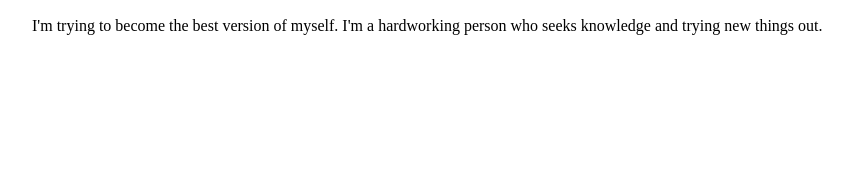
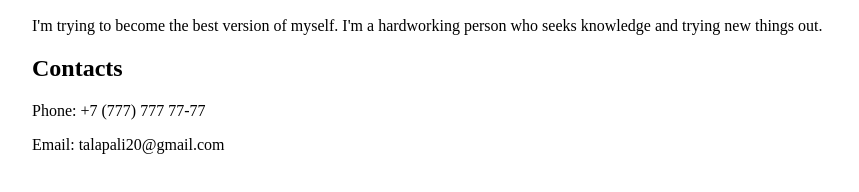
Before and after one commit to Bauyrsaq/rsschool-cv, a plain HTML site: page index.html in a window 1280 px wide. Shown: the part 160-352 px from the top of the page, without its empty margins (96-955 px from the left). Drawn offline with Linux system fonts and the light colour scheme.

Commit message:
feat: add contacts section

```diff
--- a/index.html
+++ b/index.html
@@ -31,6 +31,12 @@
         <p>I'm trying to become the best version of myself. I'm a hardworking person who seeks knowledge and trying new things out.</p>
       </section>
 
+      <section id="contacts" class="section">
+        <h2 class="title">Contacts</h2>
+        <p>Phone: +7 (777) 777 77-77</p>
+        <p>Email: talapali20@gmail.com</p>
+      </section>
+
     </div>
   </main>
 </body>
```
